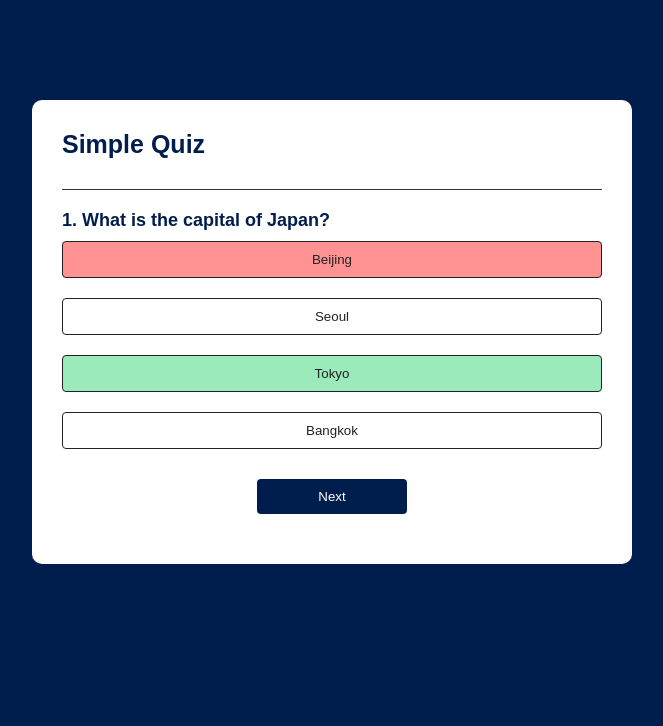
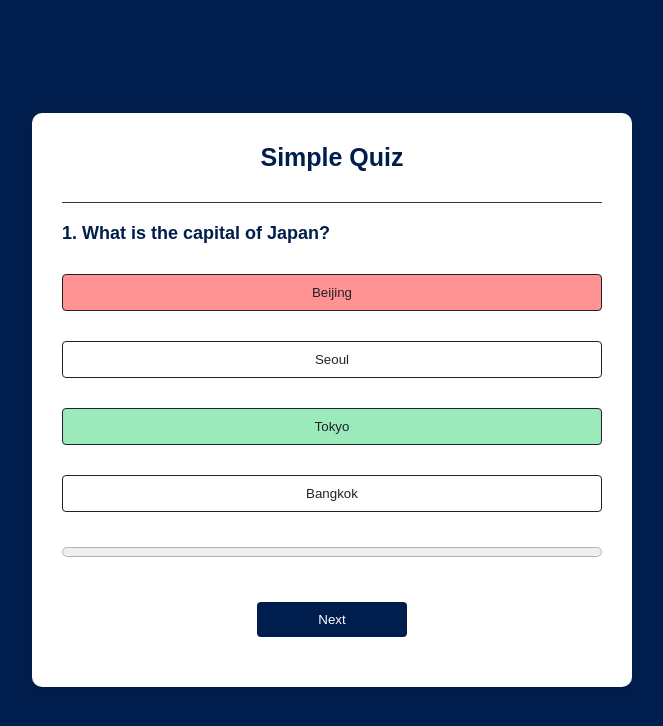
Before and after one commit to FlozzyOzzy/Quiz-App, a plain HTML site: page index.html in a window 1280 px wide. Both pictures are taken after a click on the button "Beijing". Shown: the whole page, without its empty margins (308-971 px from the left). Drawn offline with Linux system fonts and the light colour scheme.

Commit message:
Added progress bar

```diff
--- a/index.html
+++ b/index.html
@@ -14,13 +14,13 @@
 
     <h2 id = 'question'> Question goes here</h2>
 
-<div id = 'answer-buttons' >
+<div id = 'answer-buttons' class = 'btn-container' >
 <button class = 'btn'> Answer 1</button>
 <button class = 'btn'> Answer 2</button>
 <button class = 'btn'> Answer 3</button>
 <button class = 'btn'> Answer 4</button>
 </div>
-
+<progress id='progress-bar' value='0' max='100'></progress>
 <button id='next-btn'> Next </button>
 </div>
 
--- a/script.js
+++ b/script.js
@@ -94,6 +94,7 @@ const questions = [
 const questionElement = document.getElementById('question');
 const answerButtonsElement = document.getElementById('answer-buttons');
 const nextButton = document.getElementById('next-btn');
+const progressBar = document.getElementById ('progress-bar');
 
 let currentQuestionIndex = 0;
 let score = 0;
@@ -104,6 +105,7 @@ function startQuiz () {
     score = 0;
     nextButton.innerHTML = 'Next';
     showQuestion();
+    updateProgessBar();
 };
 
 function showQuestion() {
@@ -147,6 +149,7 @@ function selectAnswer(e) {
         button.disabled = true;
     });
     nextButton.style.display = 'block';
+    updateProgessBar();
 }
 
 function showScore() {
@@ -165,6 +168,13 @@ function handleNextButton() {
     } else {
         showScore();
     }
+    updateProgessBar ();
+}
+
+function updateProgessBar() {
+
+    const progressValue = (currentQuestionIndex / questions.length) * 100;
+    progressBar.value = progressValue;
 }
 
 nextButton.addEventListener('click', () => {
--- a/style.css
+++ b/style.css
@@ -4,16 +4,24 @@
     font-family: 'poppins', sans-serif;
     box-sizing: border-box;
 }
-body{
-    background: #001e4d;
+body {
+    font-family: Arial, sans-serif;
+    background-color: #001e4d;
+    margin: 0;
+    padding: 0;
+    display: flex;
+    justify-content: center;
+    align-items: center;
+    height: 100vh;
 }
 .app {
     background: #fff;
     width: 90%;
     max-width: 600px;
-    margin: 100px auto 0;
+    margin: 20px;
     border-radius: 10px;
     padding: 30px;
+    box-shadow: 0 4px 8px rgba(0, 0, 0, 0.1);
 }
 .app h1{
   font-size: 25px;
@@ -21,6 +29,7 @@ body{
   font-weight: 600;
   border-bottom: 1px solid #333;
   padding-bottom: 30px;
+  text-align: center;
 }
 .quiz {
     padding: 20px 0;
@@ -29,6 +38,11 @@ body{
     font-size: 18px;
     color: #001e4d;
     font-weight: 600;
+    margin-bottom: 20px;
+}
+.btn-container {
+    display: grid;
+    gap: 10px;
 }
 .btn{
     background: #fff;
@@ -61,6 +75,12 @@ margin: 20px auto 0;
 border-radius: 4px;
 cursor: pointer;
 display: none;
+text-align: center;
+}
+#progress-bar{
+    width: 100%;
+    height: 20px;
+    margin: 20px 0;
 }
 .correct{
     background: #9aeabc;
```
Also changed, not shown: new/new.js (deleted, +0 -40 lines).
